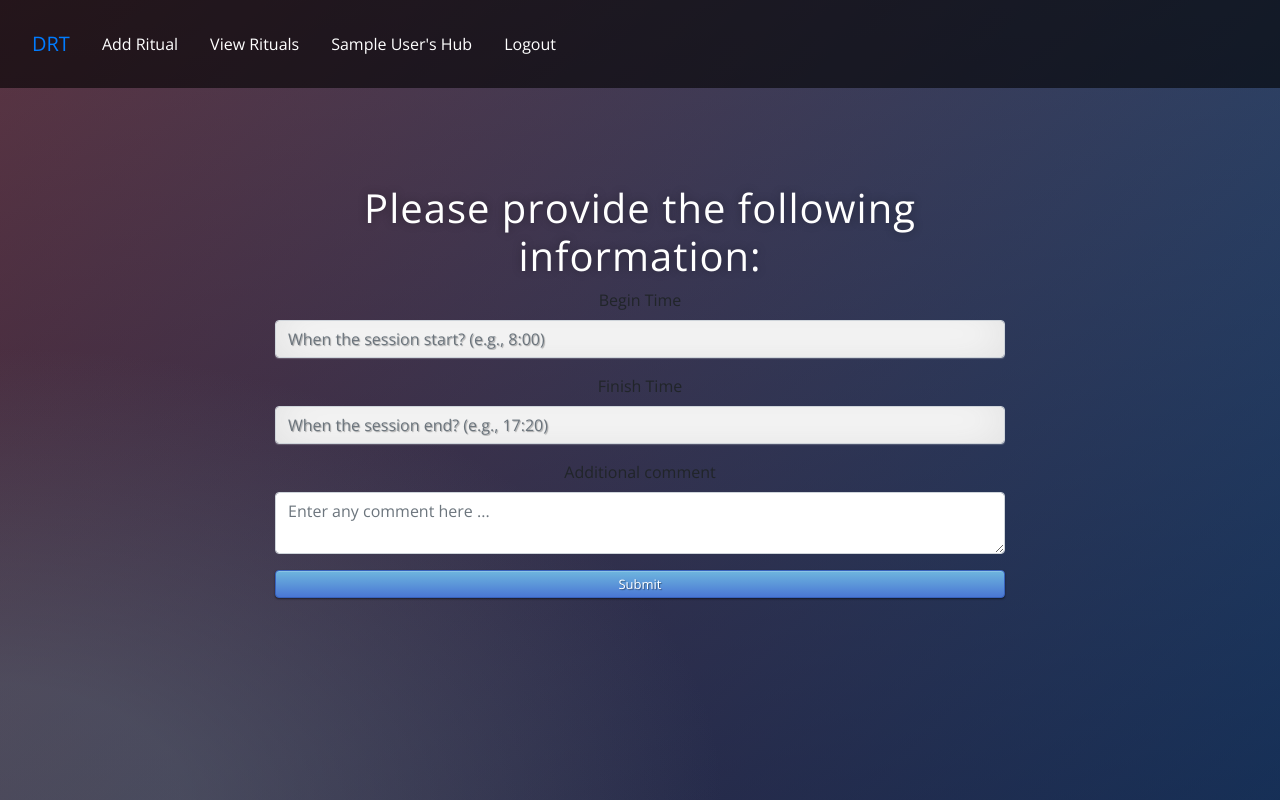
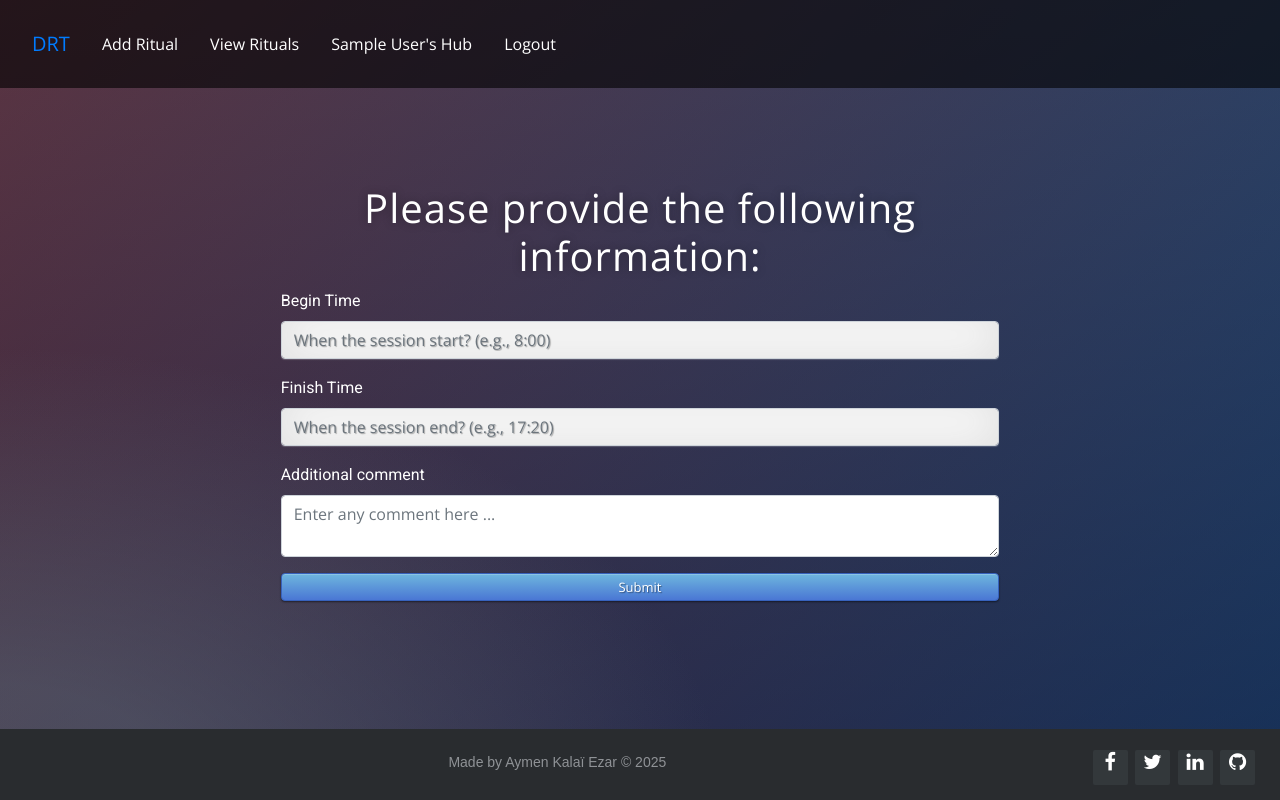
Before and after one commit to Aymen27k/python_projects, a Flask app: page /add in a window 1280 px wide. Run offline with Flask 3, Linux system fonts and the light colour scheme; the visitor is signed in with stand-in values (Sample User, id 1); some libraries are stand-ins or nearby versions.

Commit message:
Refined layout, fixed routing/auth bugs, added footer and UI polish

```diff
--- a/Daily_Ritual_Tracker-PostgreSQL-Version/app.py
+++ b/Daily_Ritual_Tracker-PostgreSQL-Version/app.py
@@ -33,6 +33,8 @@
 # Home Route
 @app.route("/")
 def home():
+    if current_user.is_authenticated:
+        return redirect(url_for('user_hub'))
     return render_template ("index.html")
 
 @app.route("/user_hub")
--- a/Daily_Ritual_Tracker-PostgreSQL-Version/static/css/styles.css
+++ b/Daily_Ritual_Tracker-PostgreSQL-Version/static/css/styles.css
@@ -1,4 +1,5 @@
 @import url(https://fonts.googleapis.com/css?family=Open+Sans);
+@import url(https://fonts.googleapis.com/css?family=Roboto:400,500,300,700);
 .btn {
   display: inline-block;
   *display: inline;
@@ -121,14 +122,21 @@
 html {
   width: 100%;
   height: 100%;
-  overflow: hidden;
+  min-height: 100%;
+  overflow-x: auto;
+  overflow-y: auto;
 }
 
 body {
   width: 100%;
-  height: 100%;
+  min-height: 100vh;
+  flex-direction: column;
+  display: flex;
   font-family: "Open Sans", sans-serif;
-  background: #092756;
+  background-size: cover, cover, cover;
+  background-repeat: no-repeat;
+  background-position: center;
+
   background: -moz-radial-gradient(
       0% 100%,
       ellipse cover,
@@ -184,7 +192,10 @@
     linear-gradient(135deg, #670d10 0%, #092756 100%);
   filter: progid:DXImageTransform.Microsoft.gradient( startColorstr='#3E1D6D', endColorstr='#092756',GradientType=1 );
 }
-
+.form-label {
+  color: white;
+  font-family: Roboto;
+}
 a {
   text-decoration: none;
   text-align: center;
@@ -202,28 +213,47 @@
   width: 300px;
   height: 300px;
 }
+
 .box h1 {
   color: #fff;
   text-shadow: 0 0 10px rgba(0, 0, 0, 0.3);
   letter-spacing: 1px;
   text-align: center;
 }
-.centered-page {
-  height: 100vh;
-  display: flex;
-  justify-content: center;
-  align-items: center;
-}
 
 .container {
-  margin-top: 10rem;
+  max-width: 800px;
+  margin-left: auto;
+  margin-right: auto;
+
+  position: absolute;
+  top: 50%;
+  left: 50%;
+  transform: translate(-50%, -50%);
+
+  text-align: center;
+  padding-left: 1rem;
+  padding-right: 1rem;
+  box-sizing: border-box;
+}
+.container-fluid {
+  flex-grow: 1;
+}
+.form-page-container {
+  max-width: 90%;
+  margin-left: auto;
+  margin-right: auto;
+  padding-left: 1rem;
+  padding-right: 1rem;
+}
+.form-page-container label {
   text-align: center;
 }
 .table {
   color: #f0f0f0 !important; /* Light text for dark background */
 }
 
-.container h1 {
+h1 {
   color: #fff;
   text-shadow: 0 0 10px rgba(0, 0, 0, 0.3);
   letter-spacing: 1px;
@@ -281,3 +311,144 @@
 .nav-links a:hover {
   text-decoration: underline;
 }
+.table-responsive {
+  overflow-x: auto !important;
+  display: block;
+  -webkit-overflow-scrolling: touch;
+  max-width: 100%;
+}
+@media (max-width: 768px) {
+  html {
+    height: 100%;
+  }
+  body {
+    background-attachment: scroll !important;
+  }
+  .table td {
+    font-size: 12px;
+    padding: 4px;
+  }
+  .btn {
+    font-size: 12px;
+    padding: 4px 8px;
+  }
+  .container {
+    max-width: 95%;
+    position: absolute;
+    top: 50%;
+    left: 50%;
+    transform: translate(-50%, -50%);
+  }
+}
+/* Footer CSS */
+
+footer {
+  font-family: Roboto;
+}
+
+section {
+  width: 100%;
+  display: inline-block;
+  background: #ccc;
+  height: 60vh;
+  text-align: center;
+  font-size: 22px;
+  font-weight: 700;
+  text-decoration: underline;
+}
+
+.footer-distributed {
+  background-color: #292c2f;
+  box-shadow: 0 1px 1px 0 rgba(0, 0, 0, 0.12);
+  box-sizing: border-box;
+  width: 100%;
+  text-align: left;
+  font: normal 16px sans-serif;
+  padding: 15px 25px;
+}
+
+.footer-distributed .footer-left p {
+  color: #8f9296;
+  font-size: 14px;
+  margin: 0;
+}
+/* Footer links */
+
+.footer-distributed p.footer-links {
+  font-size: 18px;
+  font-weight: bold;
+  color: #ffffff;
+  margin: 0 0 10px;
+  padding: 0;
+  transition: ease 0.25s;
+}
+
+.footer-distributed p.footer-links a {
+  display: inline-block;
+  line-height: 1.8;
+  text-decoration: none;
+  color: inherit;
+  transition: ease 0.25s;
+}
+
+.footer-distributed .footer-links a:before {
+  content: "·";
+  font-size: 20px;
+  left: 0;
+  color: #fff;
+  display: inline-block;
+  padding-right: 5px;
+}
+
+.footer-distributed .footer-links .link-1:before {
+  content: none;
+}
+
+.footer-distributed .footer-right {
+  float: right;
+  margin-top: 6px;
+  max-width: 180px;
+}
+
+.footer-distributed .footer-right a {
+  display: inline-block;
+  width: 35px;
+  height: 35px;
+  background-color: #33383b;
+  border-radius: 2px;
+  font-size: 20px;
+  color: #ffffff;
+  text-align: center;
+  line-height: 25px;
+  margin-left: 3px;
+  transition: all 0.25s;
+}
+
+.footer-distributed .footer-right a:hover {
+  transform: scale(1.1);
+  -webkit-transform: scale(1.1);
+}
+
+.footer-distributed p.footer-links a:hover {
+  text-decoration: underline;
+}
+
+/* Media Queries */
+
+@media (max-width: 600px) {
+  .footer-distributed .footer-left,
+  .footer-distributed .footer-right {
+    text-align: center;
+  }
+  .footer-distributed .footer-right {
+    float: none;
+    margin: 0 auto 20px;
+  }
+  .footer-distributed .footer-left p.footer-links {
+    line-height: 1.8;
+  }
+  .footer {
+    position: relative;
+    bottom: 0;
+  }
+}
--- a/Daily_Ritual_Tracker-PostgreSQL-Version/templates/add_ritual.html
+++ b/Daily_Ritual_Tracker-PostgreSQL-Version/templates/add_ritual.html
@@ -1,6 +1,6 @@
 {% extends 'base.html' %}{% block title %}Add Ritual{% endblock %} {% block
 content %}
-<div class="container mt-5">
+<div class="form-page-container mt-5">
   <div class="row">
     <div class="col-lg-8 col-md-10 mx-auto">
       <h1 class="mt-5">Please provide the following information:</h1>
--- a/Daily_Ritual_Tracker-PostgreSQL-Version/templates/base.html
+++ b/Daily_Ritual_Tracker-PostgreSQL-Version/templates/base.html
@@ -3,6 +3,11 @@
   <head>
     <meta charset="UTF-8" />
     <meta name="viewport" content="width=device-width, initial-scale=1.0" />
+    <link
+      rel="stylesheet"
+      href="https://cdnjs.cloudflare.com/ajax/libs/font-awesome/4.7.0/css/font-awesome.min.css"
+    />
+
     <link
       rel="stylesheet"
       href="https://stackpath.bootstrapcdn.com/bootstrap/4.5.2/css/bootstrap.min.css"
@@ -47,4 +52,19 @@
     </nav>
     <div class="container-fluid">{%block content%}{%endblock%}</div>
   </body>
+  <footer class="footer-distributed">
+    <div class="footer-right">
+      <a href="https://www.facebook.com/Aymen27k"
+        ><i class="fa fa-facebook"></i
+      ></a>
+      <a href="https://x.com/Aymen27k"><i class="fa fa-twitter"></i></a>
+      <a href="#"><i class="fa fa-linkedin"></i></a>
+      <a href="https://github.com/Aymen27k"><i class="fa fa-github"></i></a>
+    </div>
+
+    <div class="footer-left">
+      <p class="footer-links"></p>
+      <p>Made by Aymen Kalaï Ezar &copy; 2025</p>
+    </div>
+  </footer>
 </html>
--- a/Daily_Ritual_Tracker-PostgreSQL-Version/templates/edit_ritual.html
+++ b/Daily_Ritual_Tracker-PostgreSQL-Version/templates/edit_ritual.html
@@ -1,6 +1,6 @@
 {% extends 'base.html' %}{% block title %}Edit Ritual{% endblock %} {% block
 content %}
-<div class="container mt-5">
+<div class="form-page-container mt-5">
   <div class="row">
     <div class="col-lg-8 col-md-10 mx-auto">
       <h1 class="mt-5">Please provide the following information:</h1>
```
Also changed, not shown: Daily_Ritual_Tracker-PostgreSQL-Version/auth_routes.py (+4 -3 lines), Daily_Ritual_Tracker-PostgreSQL-Version/templates/user_hub.html (+3 -7 lines), Daily_Ritual_Tracker-PostgreSQL-Version/templates/view_rituals.html (+10 -6 lines).
